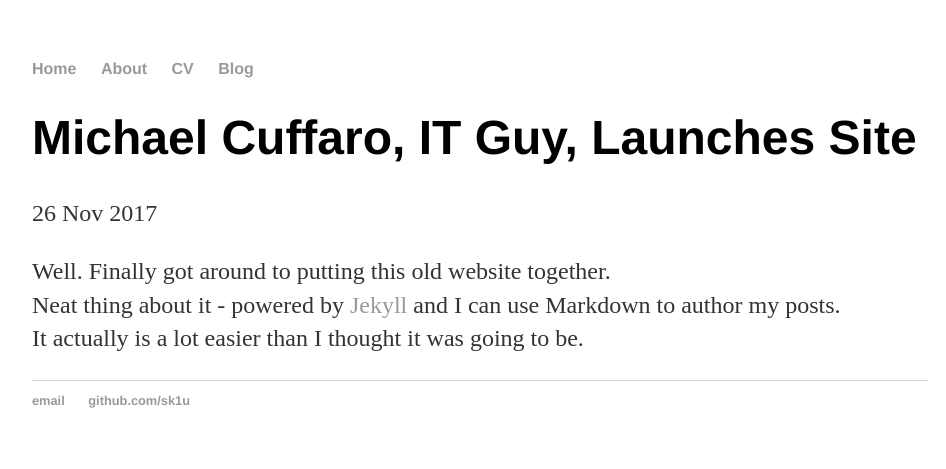
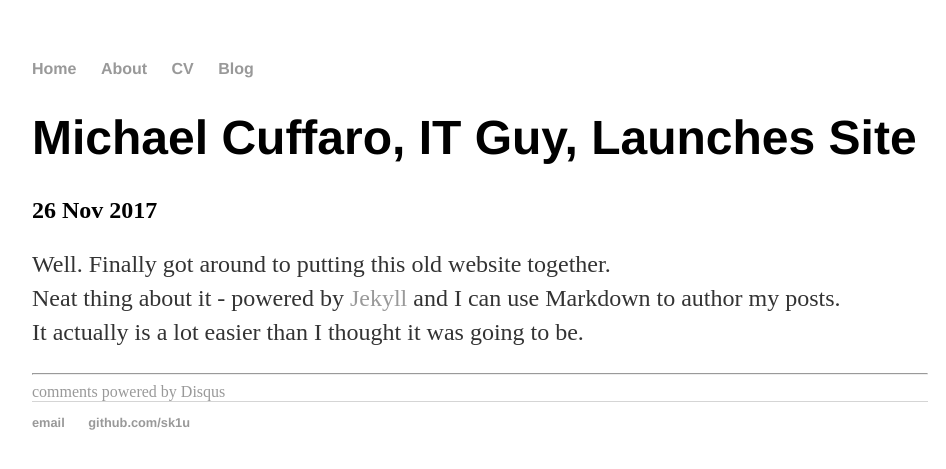
Before and after one commit to maiku1008/maiku1008.github.io, a Jekyll site: the page built from _posts/2017-11-26-michael-site-launched.md, in a window 1280 px wide. Shown: the top 469 px of the page, without its empty margins (160-1106 px from the left). Built offline with Jekyll 4.4.1, drawn with Linux system fonts in a browser that asks for light colours; comment, search, counter and statistics services are not loaded.

Commit message:
changes to disqus.html

```diff
--- a/_includes/disqus.html
+++ b/_includes/disqus.html
@@ -1,7 +1,7 @@
 <div id="disqus_thread"></div>
     <script type="text/javascript">
         /* * * CONFIGURATION VARIABLES: EDIT BEFORE PASTING INTO YOUR WEBPAGE * * */
-        var disqus_shortname = 'jmcglone'; // required: replace example with your forum shortname
+        var disqus_shortname = 'sk1u'; // required: replace example with your forum shortname
         /* * * DON'T EDIT BELOW THIS LINE * * */
         (function() {
             var dsq = document.createElement('script'); dsq.type = 'text/javascript'; dsq.async = true;
--- a/_layouts/post.html
+++ b/_layouts/post.html
@@ -1,9 +1,29 @@
 ---
 layout: default
+notes: active
 ---
-<h1>{{ page.title }}</h1>
-<p class="meta">{{ page.date | date_to_string }}</p>
 
-<div class="post">
-  {{ content }}
-</div>
+<div class="notes">
+		<div class="note single">
+			<h1 class="title">{{ page.title }}</h1>
+
+			<h2 class="date"><info datetime="{{ page.date }}">
+				{{ page.date | date_to_string }} {% if page.author %} by {{ page.author }} {% endif %}
+			</info></h2>
+			<!-- Post content -->
+			<div class="notebody">
+				{{ content }}
+			</div>
+			<!-- Post info -->
+			<div class="noteinfo">
+			<!-- include some categories and tags maybe? -->
+			</div>
+
+			<hr>
+
+			<!-- Post comments -->
+			<div class="notecomments">
+				{% include disqus.html %}
+			</div>
+		</div><!-- / .note .single -->
+</div><!-- /.notes -->
```
